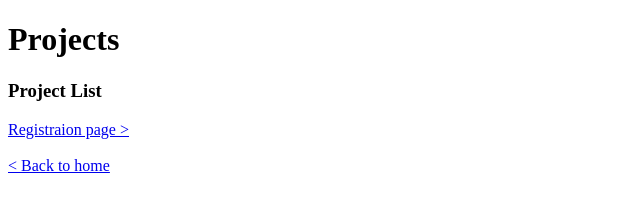
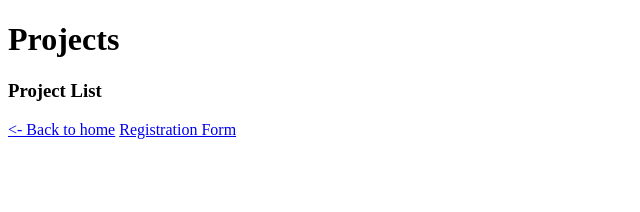
Before and after one commit to teju1817/wad101-1, a website: page http-server/project.html in a window 1280 px wide. Shown: the whole page, without its empty margins (0-640 px from the left). Drawn offline with Linux system fonts and the light colour scheme.

Commit message:
Update project.html

```diff
--- a/http-server/project.html
+++ b/http-server/project.html
@@ -1,19 +1,15 @@
-<!-- project.html -->
 <!DOCTYPE html>
 <html>
-
 <head>
    <meta charset="UTF-8">
    <title>My Project</title>
-
 </head>
-
 <body>
    <h1>Projects</h1>
    <h3>Project List</h3>
-    <a href="./registration">Registraion page &gt;</a><br>
-    <br><a href="/">&lt; Back to home</a>
 
+   <a href="/">&lt;- Back to home</a>
+
+   <a href="registration.html">Registration Form</a>
 </body>
-
 </html>
```
Lines whose indentation alone changed are shown as unchanged.
